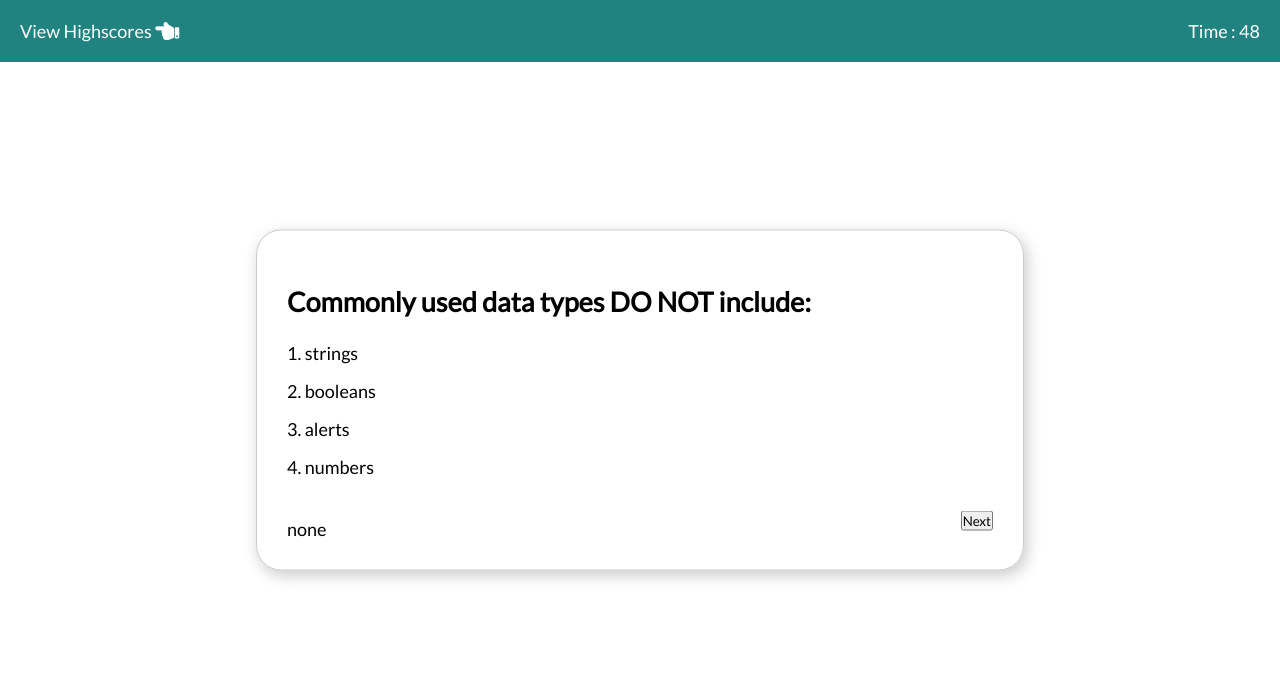
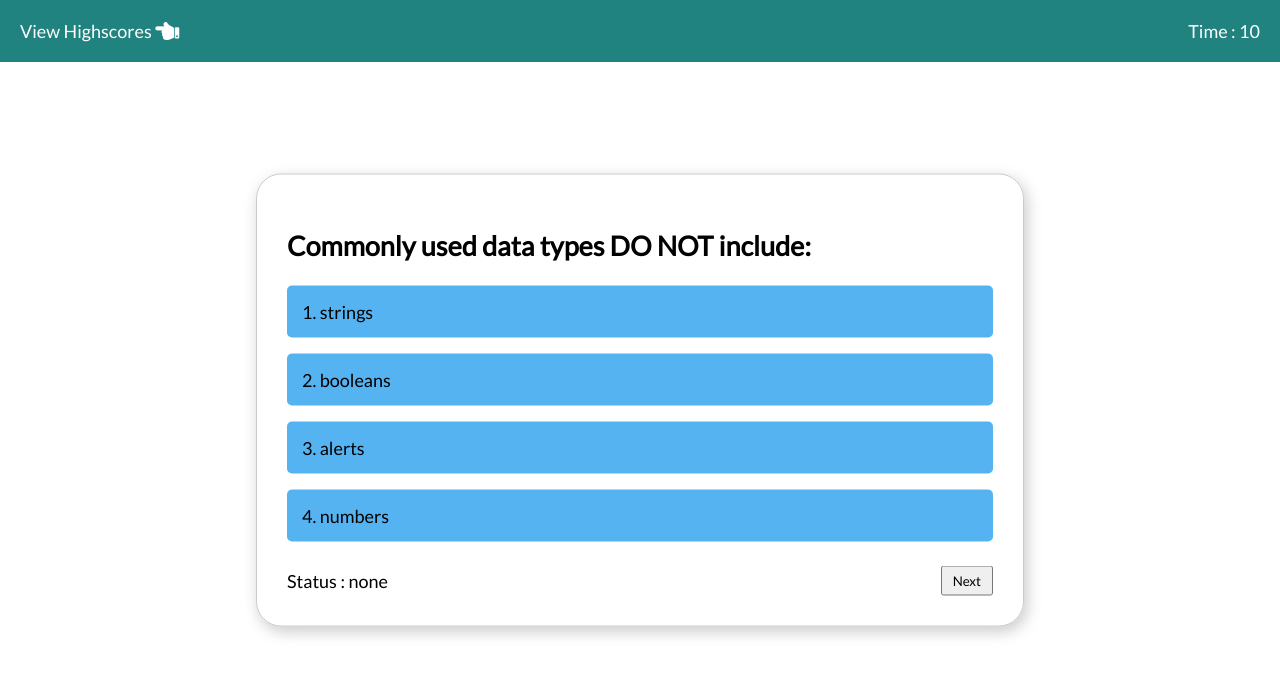
Before and after one commit to raikiran07/quizApp, a plain HTML site: page index.html in a window 1280 px wide. Both pictures are taken after a click on the button "Start Quiz". Drawn offline with Linux system fonts and the light colour scheme.

Commit message:
style.css is updated

```diff
--- a/assets/script.js
+++ b/assets/script.js
@@ -95,8 +95,8 @@ function startTimer(){
 }
 
 function interval(){
-  startTimer();
-  start = setInterval(startTimer,1000);
+  // startTimer();
+  // start = setInterval(startTimer,1000);
 
   startContainer.style.display="none";
   questionContainer.style.display="block";
@@ -123,10 +123,10 @@ function optionClick(){
   option2.innerHTML = questions[index]['options'][1];
   option3.innerHTML = questions[index]['options'][2];
   option4.innerHTML = questions[index]['options'][3];
-  option1.style.background="white";
-  option2.style.background="white";
-  option3.style.background="white";
-  option4.style.background="white";
+  option1.style.background="rgb(86, 179, 241)";
+  option2.style.background="rgb(86, 179, 241)";
+  option3.style.background="rgb(86, 179, 241)";
+  option4.style.background="rgb(86, 179, 241)";
   showStatus.innerHTML = "none";
 
 }
@@ -168,6 +168,7 @@ function onAnsweredOption(option){
       showStatus.innerHTML = "Incorrect!"
     }
   };
+  // console.log("handler",handler);
   return handler;
 }
 
--- a/assets/style.css
+++ b/assets/style.css
@@ -113,8 +113,18 @@ main{
     margin:1.5rem 0;
 }
 
-.questions p{
+.questions .options{
     margin-top:1rem;
+    padding:15px;
+    border-radius:5px;
+    background-color:rgb(86, 179, 241);
+    transition:all .3s ease;
+
+}
+
+.options:hover{
+    /* background-color:rgb(3, 63, 104); */
+    cursor:pointer;
 }
 
 .status-container{
@@ -122,6 +132,10 @@ main{
     display:flex;
     align-items:center;
     justify-content:space-between;
+}
+
+#next{
+    padding:5px 10px;
 }
 
 .results{
--- a/index.html
+++ b/index.html
@@ -46,7 +46,9 @@
        <p class="options two"></p>
        <p class="options three"></p>
        <p class="options four"></p>
-       <div class="status-container"><p id="status">none</p><button id="next">Next</button></div>
+       <div class="status-container"><p>
+        Status : <span id="status">None</span>
+       </p><button id="next">Next</button></div>
 
     </div>
     <div class="results">
```
